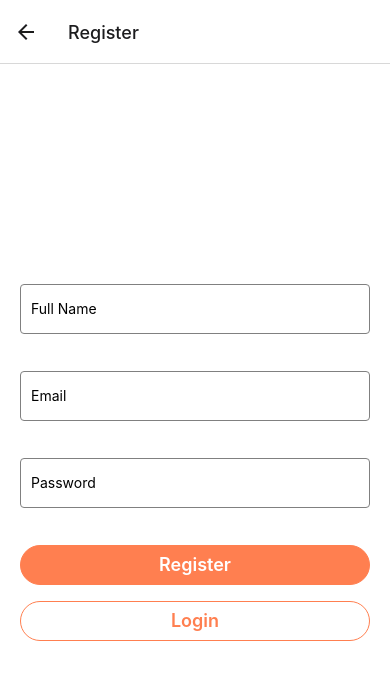
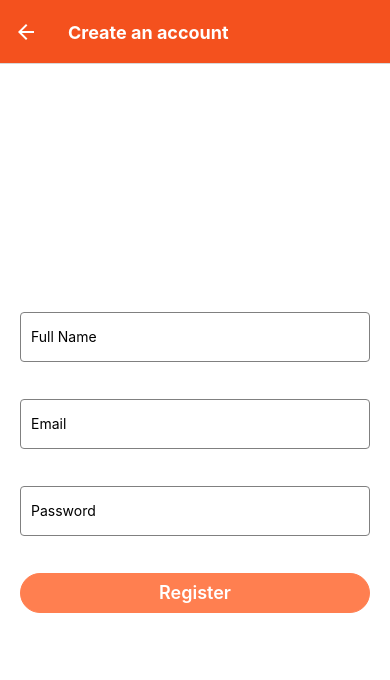
Before and after one commit to Samlogy/task-scheduler, a React Native app: screen /Register in a window 390 px wide. Shown: the top 680 px of the page. Built offline with nearby package versions, Linux system fonts and the light colour scheme.

Commit message:
edit: auth stack finished

```diff
--- a/navigation/AuthStack.js
+++ b/navigation/AuthStack.js
@@ -7,13 +7,24 @@ import { ForgotPassword, Login, Register } from '../views';
 
 const Stack = createNativeStackNavigator();
 
+const options = {
+
+  headerStyle: {
+    backgroundColor: '#f4511e',
+  },
+  headerTintColor: '#fff',
+  headerTitleStyle: {
+    fontWeight: 'bold',
+  },
+}
+
 const AuthStack = () => {
     return(
         <NavigationContainer>
           <Stack.Navigator>
-            <Stack.Screen name="Login" component={Login} options={{ title: 'Login' }} />
-            <Stack.Screen name="Register" component={Register} options={{ title: 'Register' }} />
-            <Stack.Screen name="ForgotPassword" component={ForgotPassword} options={{ title: 'ForgotPassword' }} />
+            <Stack.Screen name="Login" component={Login} options={{headerShown: false}} />
+            <Stack.Screen name="Register" component={Register} options={{...options, title: 'Create an account'}} />
+            <Stack.Screen name="ForgotPassword" component={ForgotPassword} options={{...options, title: 'Forgot Password'}} />
           </Stack.Navigator>
         </NavigationContainer>
     )
--- a/views/Register.jsx
+++ b/views/Register.jsx
@@ -43,8 +43,6 @@ const Register = () => {
           )}
         />
         <CustomButton text="Register" variant="filled" onPress={handleSubmit(onRegister)} />
-
-        <CustomButton text="Login" variant="outline" onPress={() => navigation.navigate('Login')} />
       </View>
     );
   };
```
